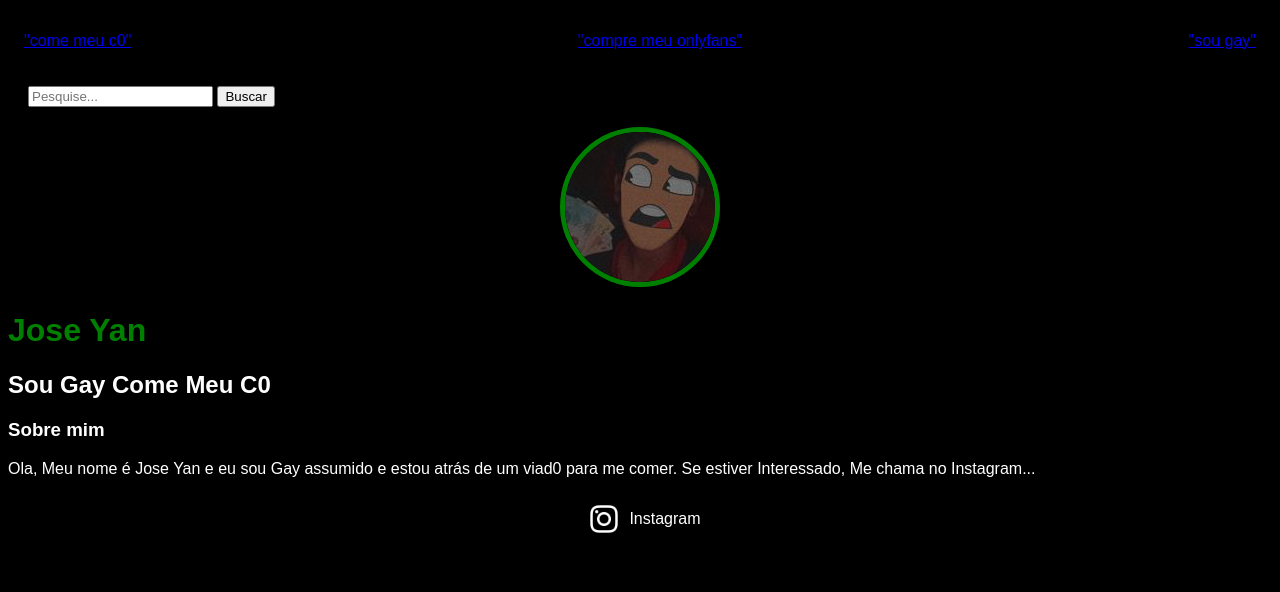
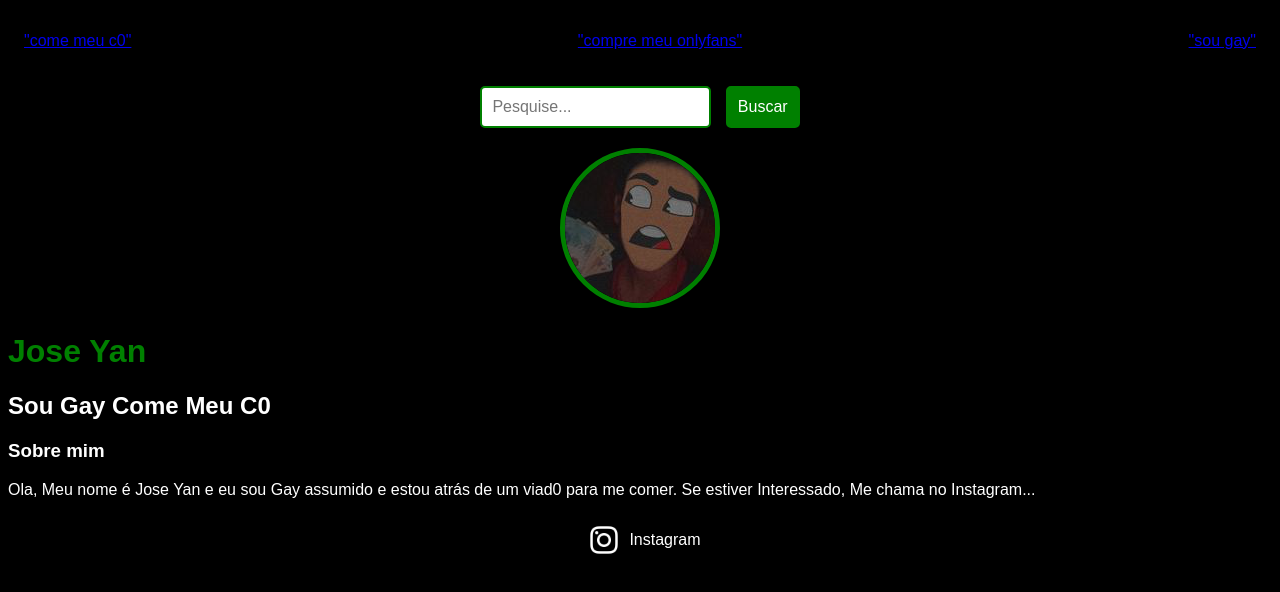
Before and after one commit to hedipo529/yangay, a plain HTML site: page index.html in a window 1280 px wide. Drawn offline with Linux system fonts and the light colour scheme.

Commit message:
Update index.css

```diff
--- a/index.css
+++ b/index.css
@@ -1,8 +1,11 @@
+/* Estilo global */
 body {
     color: white;
     background-color: black;
-    font-family:Arial, Helvetica, sans-serif ;
+    font-family: Arial, Helvetica, sans-serif;
 }
+
+/* Estilo da lista de navegação */
 ul {
     display: flex;
     justify-content: space-between;
@@ -10,26 +13,63 @@ ul {
     align-items: center;
     padding: 16px;
 }
+
+/* Estilo da imagem no header */
 header img {
     border-radius: 50%;
     border: 5px solid green;
 }
 
+/* Estilo da classe usada no header */
 .classs {
     text-align: center;
 }
 
-h1{
+/* Estilo do título principal */
+h1 {
     color: green;
 }
 
+/* Estilo da imagem no footer */
 footer img {
     width: 50px;
     height: 50px;
-
 }
 
+/* Estilo do footer */
 footer {
     display: flex;
     justify-content: center;
 }
+
+/* Estilo da barra de pesquisa */
+.search-bar {
+    text-align: center;
+    margin: 20px 0;
+}
+
+.search-bar input {
+    padding: 10px;
+    font-size: 16px;
+    border-radius: 5px;
+    border: 2px solid green;
+    background-color: white;
+    color: black;
+}
+
+.search-bar button {
+    padding: 10px;
+    font-size: 16px;
+    margin-left: 10px;
+    border-radius: 5px;
+    border: 2px solid green;
+    background-color: green;
+    color: white;
+    cursor: pointer;
+}
+
+/* Estilo para destacar os resultados da pesquisa */
+.highlight {
+    background-color: yellow;
+    color: black;
+}
```
